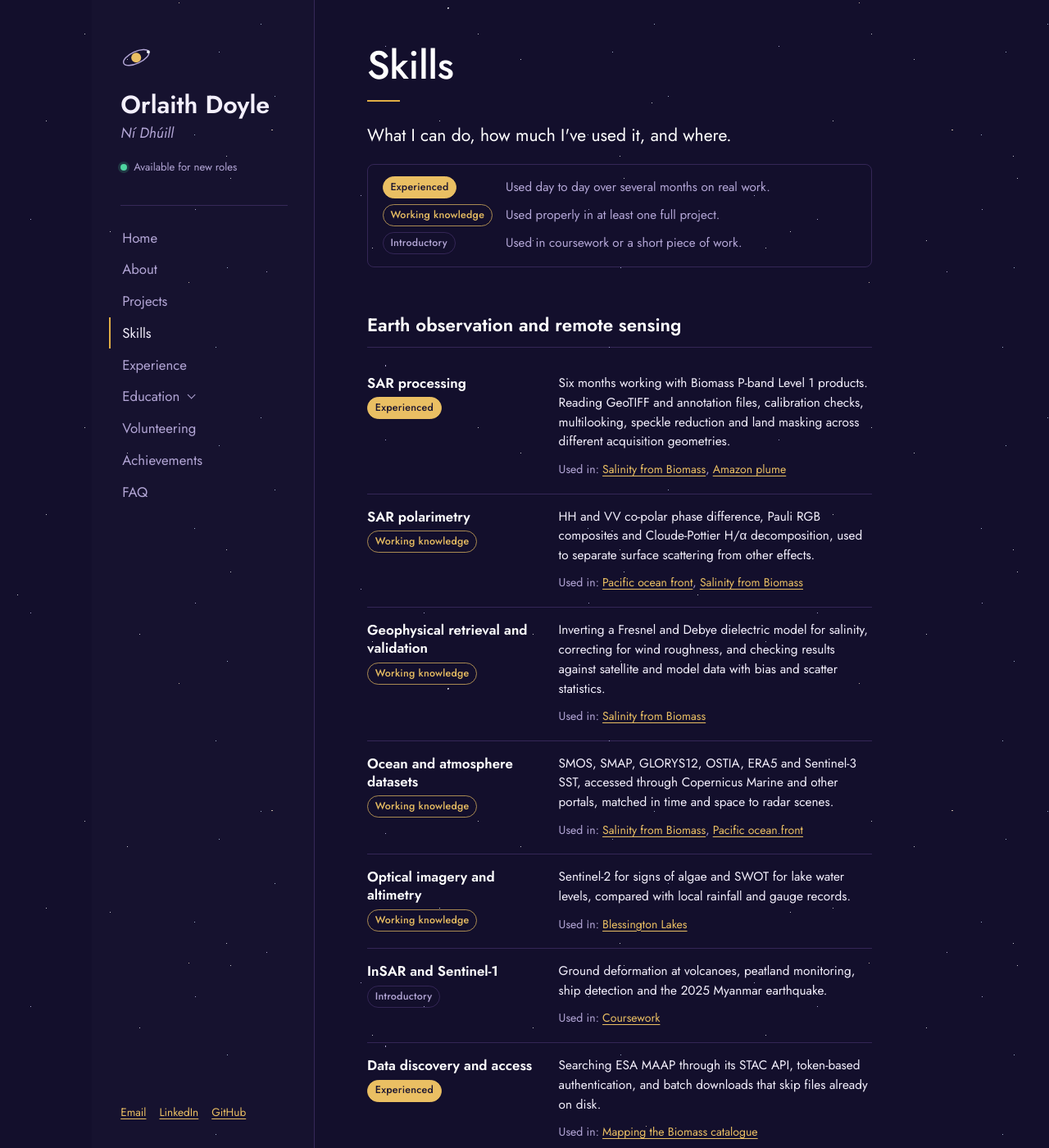
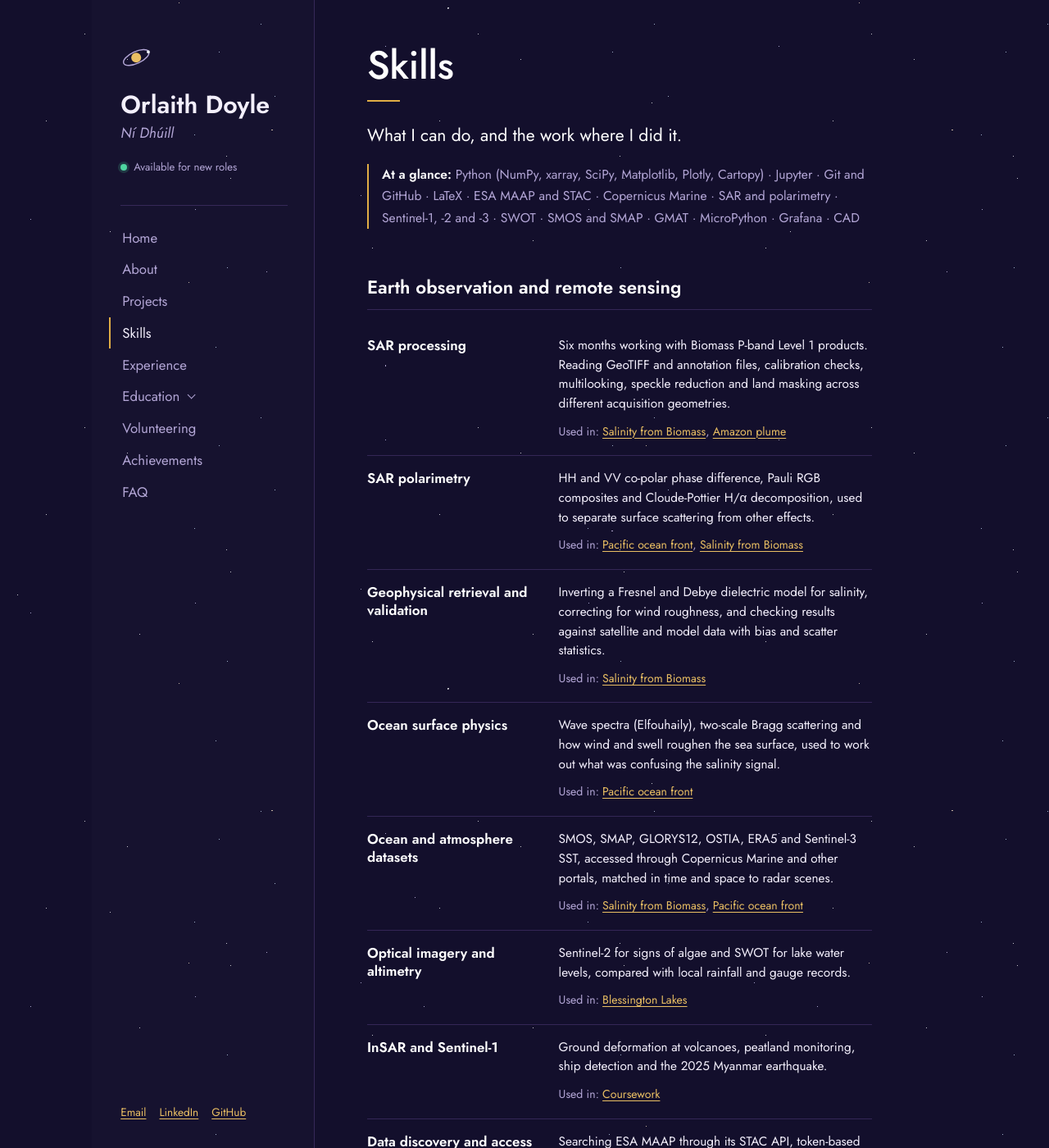
Before and after one commit to orlaithdoyle/orlaithdoyle.github.io, a Jekyll site: the page built from skills.html, in a window 1280 px wide and 1400 px high. Shown: the whole window at 82% size. Built offline with Jekyll 4.4.1, drawn with Linux system fonts in a browser that asks for light colours; some of the changed text lies outside the part shown.

Commit message:
Skills: drop level labels, add at-a-glance tool list and six more skills

```diff
--- a/_data/skills.yml
+++ b/_data/skills.yml
@@ -1,97 +1,89 @@
 # ============================================================
 #  SKILLS PAGE
-#  Each skill has: name, level, what (one or two lines), used (links).
-#  Levels: Experienced, Working knowledge, Introductory
+#  Each skill has: name, what (one or two lines), used (links).
 #  To add a skill, copy a block starting with "- name:" and edit it.
 # ============================================================
 
-levels:
-  Experienced: Used day to day over several months on real work.
-  Working knowledge: Used properly in at least one full project.
-  Introductory: Used in coursework or a short piece of work.
 
 groups:
   - title: Earth observation and remote sensing
     skills:
       - name: SAR processing
-        level: Experienced
         what: Six months working with Biomass P-band Level 1 products. Reading GeoTIFF and annotation files, calibration checks, multilooking, speckle reduction and land masking across different acquisition geometries.
         used:
           - {label: Salinity from Biomass, link: /projects.html#sea-surface-salinity-from-biomass}
           - {label: Amazon plume, link: /projects.html#hh-vv-phase-over-the-amazon-plume}
       - name: SAR polarimetry
-        level: Working knowledge
         what: HH and VV co-polar phase difference, Pauli RGB composites and Cloude-Pottier H/α decomposition, used to separate surface scattering from other effects.
         used:
           - {label: Pacific ocean front, link: /projects.html#an-ocean-front-in-the-pacific}
           - {label: Salinity from Biomass, link: /projects.html#sea-surface-salinity-from-biomass}
       - name: Geophysical retrieval and validation
-        level: Working knowledge
         what: Inverting a Fresnel and Debye dielectric model for salinity, correcting for wind roughness, and checking results against satellite and model data with bias and scatter statistics.
         used:
           - {label: Salinity from Biomass, link: /projects.html#sea-surface-salinity-from-biomass}
+      - name: Ocean surface physics
+        what: Wave spectra (Elfouhaily), two-scale Bragg scattering and how wind and swell roughen the sea surface, used to work out what was confusing the salinity signal.
+        used:
+          - {label: Pacific ocean front, link: /projects.html#an-ocean-front-in-the-pacific}
       - name: Ocean and atmosphere datasets
-        level: Working knowledge
         what: SMOS, SMAP, GLORYS12, OSTIA, ERA5 and Sentinel-3 SST, accessed through Copernicus Marine and other portals, matched in time and space to radar scenes.
         used:
           - {label: Salinity from Biomass, link: /projects.html#sea-surface-salinity-from-biomass}
           - {label: Pacific ocean front, link: /projects.html#an-ocean-front-in-the-pacific}
       - name: Optical imagery and altimetry
-        level: Working knowledge
         what: Sentinel-2 for signs of algae and SWOT for lake water levels, compared with local rainfall and gauge records.
         used:
           - {label: Blessington Lakes, link: /projects.html#blessington-lakes-from-space}
       - name: InSAR and Sentinel-1
-        level: Introductory
         what: Ground deformation at volcanoes, peatland monitoring, ship detection and the 2025 Myanmar earthquake.
         used:
           - {label: Coursework, link: /projects.html#other-coursework}
       - name: Data discovery and access
-        level: Experienced
         what: Searching ESA MAAP through its STAC API, token-based authentication, and batch downloads that skip files already on disk.
         used:
           - {label: Mapping the Biomass catalogue, link: /projects.html#mapping-everywhere-biomass-has-looked}
       - name: Mapping and geospatial outputs
-        level: Working knowledge
         what: Cartopy maps with Natural Earth data, footprint and coverage maps, and KML files for Google Earth.
         used:
           - {label: Mapping the Biomass catalogue, link: /projects.html#mapping-everywhere-biomass-has-looked}
 
+      - name: Cal/val site files
+        what: Built KML files of calibration and validation sites for my supervisor's team, labelled by project ID so they open cleanly in Google Earth.
+        used:
+          - {label: Experience, link: /experience.html}
   - title: Programming and data
     skills:
       - name: Python for science
-        level: Experienced
         what: NumPy, xarray, SciPy, tifffile and lxml, written in Jupyter notebooks that can be rerun on a new scene by changing one cell.
         used:
           - {label: Code on GitHub, link: "https://github.com/orlaithdoyle/Biomass_ocean"}
       - name: Data visualisation
-        level: Experienced
         what: Matplotlib figures for reports and posters, and interactive 3D surfaces in Plotly.
         used:
           - {label: Poster, link: /files/Doyle_Biomass_Internship_Poster_2026.pdf}
       - name: Reliable pipelines
-        level: Working knowledge
         what: Long jobs that checkpoint their progress, reconnect after network errors and resume where they stopped, which mattered for an 8 to 11 hour catalogue scan.
         used:
           - {label: Mapping the Biomass catalogue, link: /projects.html#mapping-everywhere-biomass-has-looked}
       - name: Signal and data analysis
-        level: Working knowledge
         what: FFT cross-spectra for wave direction and wavelength, Gaussian peak fitting, energy calibration and efficiency measurements.
         used:
           - {label: Pacific ocean front, link: /projects.html#an-ocean-front-in-the-pacific}
           - {label: Gamma-ray detectors, link: /projects.html#comparing-gamma-ray-detectors}
       - name: Orbit modelling
-        level: Working knowledge
         what: Python simulations of planetary orbits and transfer windows from NASA JPL data, and orbit set-up in GMAT.
         used:
           - {label: Launch windows to Jupiter, link: /projects.html#launch-windows-to-jupiter-and-beyond}
       - name: Embedded code
-        level: Introductory
         what: MicroPython on a Raspberry Pi Pico for sensor logging and telemetry on a balloon payload.
         used:
           - {label: SQRT balloon, link: /projects.html#sqrt-high-altitude-balloon}
+      - name: Careful use of AI tools
+        what: Used ESA's LUNA assistant and Copilot for troubleshooting and tidying code, while writing the physics and analysis myself, and documented that use openly in my reports.
+        used:
+          - {label: Internship report, link: /files/Doyle_ESA_Biomass_Internship_Report_2026.pdf}
       - name: Version control and documents
-        level: Experienced
         what: Git and GitHub, LaTeX on Overleaf for reports with code appendices, and clear notebook documentation.
         used:
           - {label: Internship report, link: /files/Doyle_ESA_Biomass_Internship_Report_2026.pdf}
@@ -99,32 +91,31 @@ groups:
   - title: Space systems and operations
     skills:
       - name: Spacecraft operations
-        level: Working knowledge
         what: Pass planning, real-time commanding through mission control software, Grafana telemetry monitoring, data downlink and recovery from safe mode.
         used:
           - {label: EIRSAT-1 mission test, link: /projects.html#eirsat-1-mission-test}
       - name: Mission and instrument design
-        level: Working knowledge
         what: Turning a science goal into requirements, then designing the instrument and spacecraft to meet them.
         used:
           - {label: TiNi mission concept, link: /projects.html#tini-a-gamma-ray-mission-concept}
       - name: Systems engineering
-        level: Working knowledge
         what: Writing and reviewing project documents through preliminary design, critical design and flight acceptance reviews, including verification and test plans.
         used:
           - {label: SQRT balloon, link: /projects.html#sqrt-high-altitude-balloon}
       - name: Payload build, flight and recovery
-        level: Working knowledge
         what: Integration, launch day operations, live tracking, recovery and post-flight analysis of a stratospheric payload.
         used:
           - {label: SQRT balloon, link: /projects.html#sqrt-high-altitude-balloon}
       - name: Radiation detectors
-        level: Working knowledge
         what: Testing CdTe, NaI(Tl) and BGO gamma-ray detectors with radioactive sources, and judging which suits which space instrument.
         used:
           - {label: Gamma-ray detectors, link: /projects.html#comparing-gamma-ray-detectors}
+      - name: Planetary and astrophysics background
+        what: Comparing Titan's methane rivers and lakes with Earth's using Cassini-Huygens data, and the gamma-ray signatures of Type Ia supernovae.
+        used:
+          - {label: Titan and Earth, link: /projects.html#titan-and-earth-rivers-and-lakes}
+          - {label: TiNi mission concept, link: /projects.html#tini-a-gamma-ray-mission-concept}
       - name: CAD
-        level: Introductory
         what: Contributing to the design of a valve mechanism for a satellite payload.
         used:
           - {label: YPSat-2 valve, link: /projects.html#ypsat-2-valve-mechanism}
@@ -132,22 +123,27 @@ groups:
   - title: Working with people
     skills:
       - name: Project management
-        level: Working knowledge
         what: Led a five-person team through planning, design reviews, build and flight, keeping the schedule and documents on track.
         used:
           - {label: SQRT balloon, link: /projects.html#sqrt-high-altitude-balloon}
       - name: Technical writing
-        level: Experienced
         what: Long technical reports, design documents, an A0 conference-style poster and slide decks.
         used:
           - {label: Projects, link: /projects.html}
+      - name: Presenting
+        what: A0 poster at the UCD poster session, our team's flight acceptance review, a Blessington Lakes talk, and talks to school groups.
+        used:
+          - {label: Poster, link: /files/Doyle_Biomass_Internship_Poster_2026.pdf}
+          - {label: SQRT review slides, link: /files/sqrt/SQRT_Flight_Acceptance_Review_Slides.pdf}
+      - name: Working in an international team
+        what: Six months in ESA's Earth Observation department at ESTEC, with weekly Biomass training from DLR, and on a cross-team young professionals payload.
+        used:
+          - {label: Experience, link: /experience.html}
       - name: Teaching and outreach
-        level: Experienced
         what: Running my own physics and maths tutoring since 2024, ESA school visits and technical support at CanSat.
         used:
           - {label: Volunteering, link: /volunteering.html}
           - {label: Experience, link: /experience.html}
       - name: Languages
-        level: Experienced
         what: English and Irish.
         used: []
--- a/skills.html
+++ b/skills.html
@@ -5,20 +5,16 @@ description: "Skills of Orlaith Doyle: SAR and radar remote sensing, Python and
 
 <h1>Skills</h1>
 
-<p>What I can do, how much I've used it, and where.</p>
+<p>What I can do, and the work where I did it.</p>
 
-<p class="legend">
-{%- for l in site.data.skills.levels -%}
-<span class="lvl lvl-{{ l[0] | slugify }}">{{ l[0] }}</span><span class="legend-text">{{ l[1] }}</span>
-{%- endfor -%}
-</p>
+<p class="glance"><strong>At a glance:</strong> Python (NumPy, xarray, SciPy, Matplotlib, Plotly, Cartopy) · Jupyter · Git and GitHub · LaTeX · ESA MAAP and STAC · Copernicus Marine · SAR and polarimetry · Sentinel-1, -2 and -3 · SWOT · SMOS and SMAP · GMAT · MicroPython · Grafana · CAD</p>
 
 {% for g in site.data.skills.groups %}
 <h2>{{ g.title }}</h2>
 <div class="skill-list">
 {%- for s in g.skills -%}
 <div class="skill">
-  <div class="skill-head"><span class="skill-name">{{ s.name }}</span><span class="lvl lvl-{{ s.level | slugify }}">{{ s.level }}</span></div>
+  <div class="skill-head"><span class="skill-name">{{ s.name }}</span></div>
   <p class="skill-what">{{ s.what }}</p>
   {%- if s.used.size > 0 -%}<p class="skill-used">Used in: {% for u in s.used %}<a href="{{ u.link | relative_url }}">{{ u.label }}</a>{% unless forloop.last %}, {% endunless %}{% endfor %}</p>{%- endif -%}
 </div>
--- a/style.css
+++ b/style.css
@@ -244,3 +244,7 @@ main td:nth-child(3),main td:nth-child(4),main th:nth-child(3),main th:nth-child
 .skill-used{font-size:.88rem;color:var(--faded);margin:0}
 .legend-note{font-size:.95rem;color:var(--faded);margin-top:2rem}
 @media (max-width:860px){.skill{grid-template-columns:1fr}.skill-head{flex-direction:row;justify-content:space-between;align-items:center;grid-row:auto}}
+
+.glance{font-size:.98rem;line-height:1.7;color:var(--faded);border-left:2px solid var(--accent);padding-left:1rem;margin:0 0 1.2rem}
+.glance strong{color:#fff}
+main p.glance{display:block}
```
